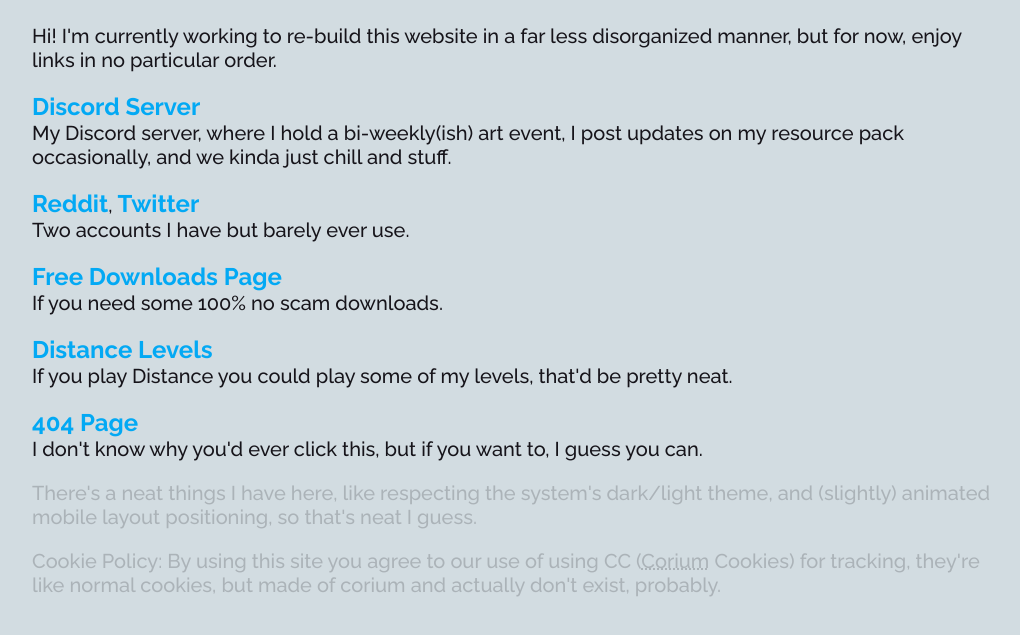
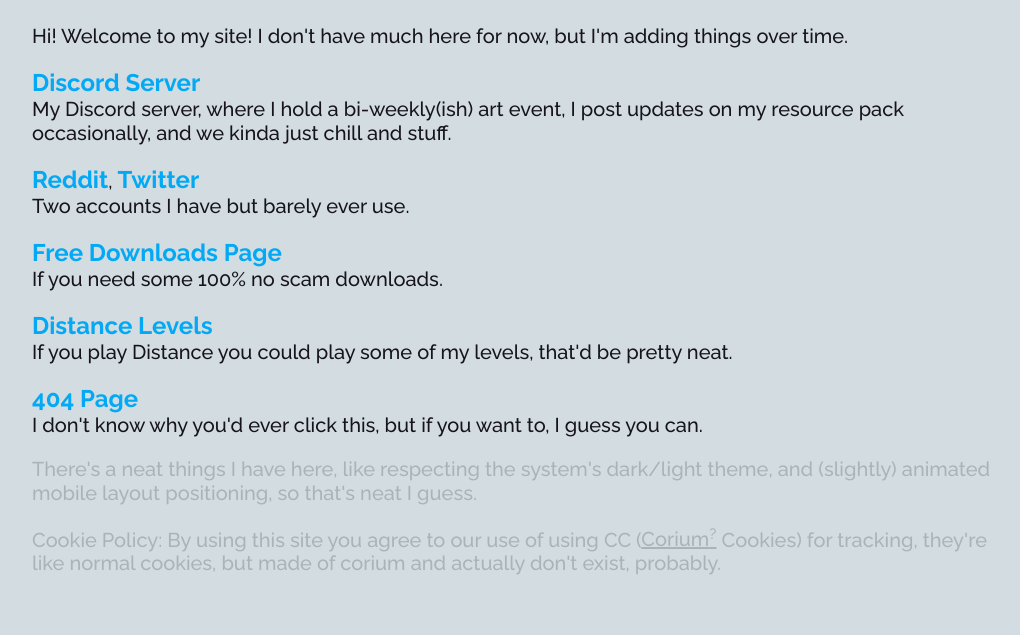
Before and after one commit to Cobalium/cobalium.github.io, a plain HTML site: page index.html in a window 1280 px wide. Shown: the part 97-732 px from the top of the page, without its empty margins (18-1038 px from the left). Drawn offline with Linux system fonts and the light colour scheme.

Commit message:
Slightly fancied a tooltip.

```diff
--- a/index.html
+++ b/index.html
@@ -33,18 +33,18 @@
     <!-- Wow look a (not) hidden comment in  the HTML. -->
     <div class="css-loader"><span class="css-loader-text"><span></div>
     <h1>Blob's Page <em>- Hello, World!</em></h1>
-    <p>Hi! I'm currently working to re-build this website in a far less disorganized manner, but for now, enjoy links in no particular order.</p>
+    <p>Hi! Welcome to my site! I don't have much here for now, but I'm adding things over time.</p>
     <p><a href="https://discord.gg/25mYeaW" target="_blank" title="My Discord Server">Discord Server</a><br>
     My Discord server, where I hold a bi-weekly(ish) art event, I post updates on my resource pack occasionally, and we kinda just chill and stuff.</p>
     <p><a href="https://www.reddit.com/user/Cobalium/" target="_blank" title="u/Cobalium on Reddit">Reddit</a>, <a href="https://twitter.com/cobaliumite" target="_blank" title="@cobaliumite on Twitter">Twitter</a><br>
     Two accounts I have but barely ever use.</p>
-    <p><a href="free-downloads/index.html" title="Free Downloads">Free Downloads Page</a><br>
+    <p><a href="https://blobs.ca/free-downloads/" title="Free Downloads">Free Downloads Page</a><br>
     If you need some 100% no scam downloads.</p>
     <p><a href="https://steamcommunity.com/id/Cobalium/myworkshopfiles/?appid=233610&p=1&numperpage=30" target="_blank">Distance Levels</a><br>
     If you play Distance you could play some of my levels, that'd be pretty neat.</p>
     <p><a href="404.html" title="404 Page">404 Page</a><br>
     I don't know why you'd ever click this, but if you want to, I guess you can.</p>
     <p style="opacity:20%;">There's a neat things I have here, like respecting the system's dark/light theme, and (slightly) animated mobile layout positioning, so that's neat I guess.</p>
-    <p style="opacity:20%;">Cookie Policy: By using this site you agree to our use of using CC (<abbr title="Nuclear Reactor Smoothie">Corium</abbr> Cookies) for tracking, they're like normal cookies, but made of corium and actually don't exist, probably.</p>
+    <p style="opacity:20%;">Cookie Policy: By using this site you agree to our use of using CC (<span class="corium">Corium</span> Cookies) for tracking, they're like normal cookies, but made of corium and actually don't exist, probably.</p>
   </body>
 </html>
--- a/style.css
+++ b/style.css
@@ -128,10 +128,6 @@
   cursor: wait;
 }
 
-abbr:hover {
-  cursor: help;
-}
-
 input {
   color: var(--foreground1);
   background: var(--background1);
@@ -153,6 +149,31 @@
   background: var(--background-1);
   border: 1px solid var(--foreground);
   font-size: 0.9em;
+}
+
+.corium {
+  text-decoration: underline;
+}
+
+.corium:hover {
+  cursor: help;
+}
+
+.corium::after {
+  content: "?";
+  vertical-align: super;
+  font-size: 0.75em;
+}
+
+.corium:hover::before {
+  content: "Nuclear Reactor Smoothie";
+  position: absolute;
+  transform: translateY(1.5em) translateX(-25%);
+  background: var(--foreground);
+  color: var(--background);
+  padding: 0.1em 0.2em;
+  margin: 0.1em 0.2em;
+  border-radius: 0.25em;
 }
 
 button.free-download-button:after {
```
Also changed, not shown: free-downloads/index.html (+1 -1 lines).
